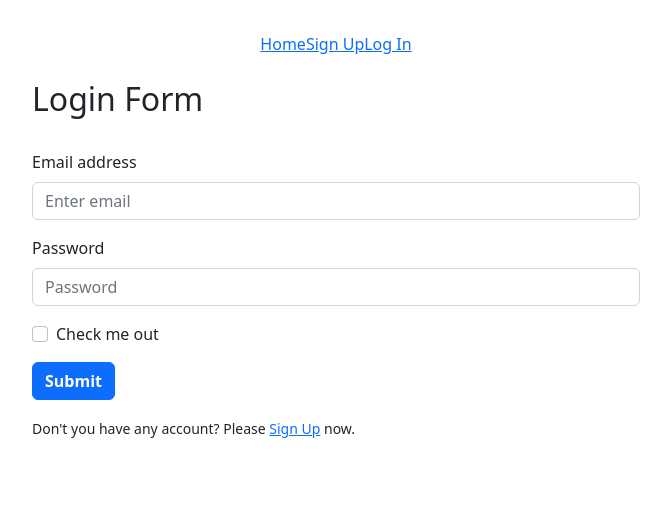
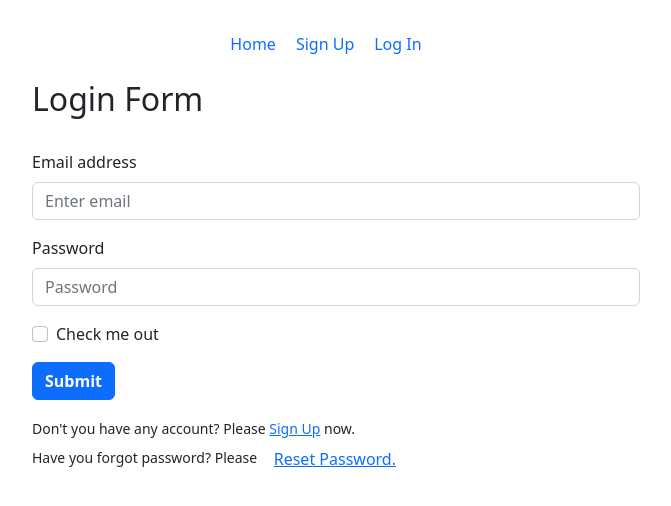
Before and after one commit to nusratBD/react-firebase-email-password-authentication, a React (Vite) app: page /log-in in a window 1280 px wide. Shown: the top 506 px of the page, without its empty margins (304-975 px from the left). Built offline with nearby package versions, Linux system fonts and the light colour scheme.

Commit message:
Password Reset With Email Link

```diff
--- /dev/null
+++ b/src/Header/Header.css
@@ -0,0 +1,4 @@
+nav a {
+    text-decoration: none;
+    margin-right: 20px;
+}
--- a/src/Header/Header.jsx
+++ b/src/Header/Header.jsx
@@ -1,13 +1,13 @@
 import React from 'react';
 import { Link } from 'react-router-dom';
-
+import './Header.css';
 const Header = () => {
     return (
-        <div>
+        <nav>
             <Link to='/'>Home</Link>
             <Link to='/sign-up'>Sign Up</Link>
             <Link to='/log-in'>Log In</Link>
-        </div>
+        </nav>
     );
 };
 
--- a/src/Login/Login.jsx
+++ b/src/Login/Login.jsx
@@ -1,13 +1,14 @@
-import React, { useState } from 'react';
+import React, { useRef, useState } from 'react';
 import Button from 'react-bootstrap/Button';
 import Form from 'react-bootstrap/Form';
 import { Link } from 'react-router-dom';
-import { getAuth, signInWithEmailAndPassword } from "firebase/auth";
+import { getAuth, signInWithEmailAndPassword, sendPasswordResetEmail  } from "firebase/auth";
 import app from '../assets/firebase/firebase.init';
 const auth = getAuth(app);
 const Login = () => {
     const [error, setError] = useState('');
     const [success, setSuccess] = useState('');
+    const emailRef = useRef();
     const handleLogin = (event) => {
         event.preventDefault();
         const login = event.target;
@@ -19,16 +20,31 @@ const Login = () => {
             .then((userCredential) => {
                 // Signed in
                 const user = userCredential.user;
-                if(!user.emailVerified){
+                if (!user.emailVerified) {
                     alert('Your Email is not verified yet!!!')
                 }
-                else{
+                else {
                     setSuccess('Log in Successful');
                 }
             })
             .catch((error) => {
                 setError(error.message);
             });
+    }
+    const resetPassword = event => {
+        const email = emailRef.current.value;
+        if (!email) {
+            alert('Please provide your email to reset password!')
+        }
+        else {
+            sendPasswordResetEmail(auth, email)
+                .then(() => {
+                    alert('Please Check Your Email to reset Password.')
+                })
+                .catch((error) => {
+                    setError(error.message)
+                });
+        }
     }
     return (
         <div className='w-50 mx-auto text-start'>
@@ -38,7 +54,7 @@ const Login = () => {
             <Form onSubmit={handleLogin}>
                 <Form.Group className="mb-3" controlId="formBasicEmail">
                     <Form.Label>Email address</Form.Label>
-                    <Form.Control type="email" placeholder="Enter email" name='email' required />
+                    <Form.Control type="email" placeholder="Enter email" name='email' ref={emailRef} required />
                 </Form.Group>
 
                 <Form.Group className="mb-3" controlId="formBasicPassword">
@@ -55,6 +71,7 @@ const Login = () => {
             </Form>
             <p className='text-success fw-bold'>{success}</p>
             <div><small>Don't you have any account? Please <Link to='/sign-up'>Sign Up</Link> now.</small></div>
+            <div><small>Have you forgot password? Please <button className='btn btn-link' onClick={resetPassword}>Reset Password.</button></small></div>
         </div>
     );
 };
```
